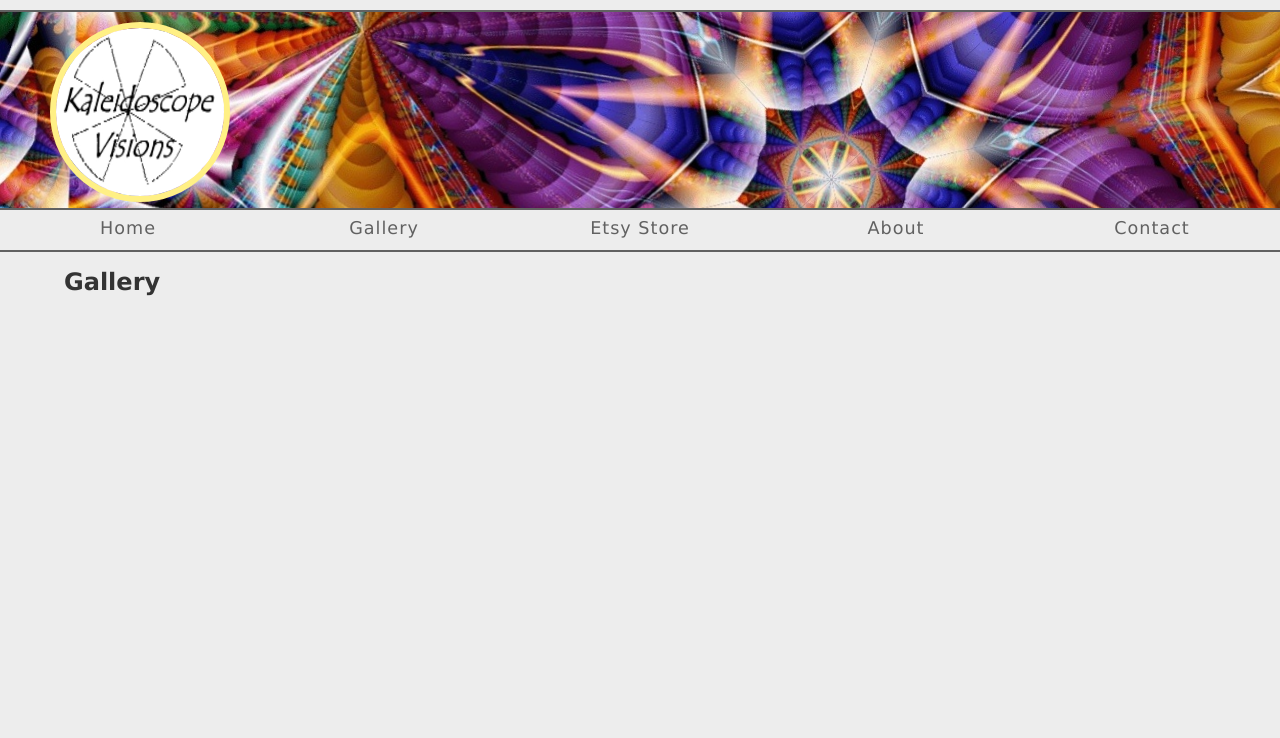
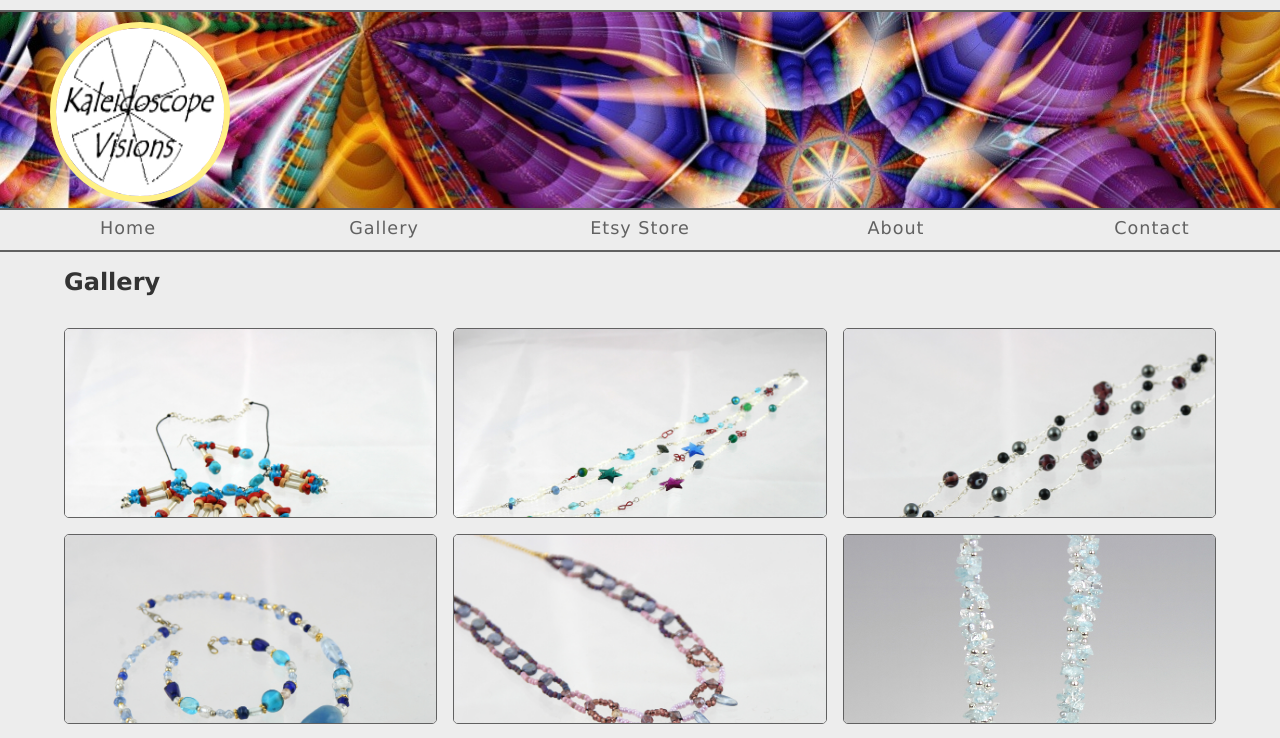
Before and after one commit to PJAuld/kaleidoscope-visions, a Nuxt app: page /gallery in a window 1280 px wide. Shown: the top 738 px of the page. Built offline with nearby package versions, Linux system fonts and the light colour scheme.

Commit message:
Add gallery page

```diff
--- a/assets/main.scss
+++ b/assets/main.scss
@@ -13,3 +13,10 @@ div.text * {
   border-radius: 5px;
   overflow: hidden;
 }
+
+.gallery {
+  display: grid;
+  grid-gap: 1rem;
+  grid-template-columns: repeat(3, 1fr);
+  margin: 2rem 0 2rem 0;
+}
--- a/pages/gallery.vue
+++ b/pages/gallery.vue
@@ -1,14 +1,26 @@
 <template>
-  <section class="gallery">
+  <section id="gallery">
     <h1>Gallery</h1>
-    <div
+    <div class="gallery">
+      <Piece v-for="piece in catalog"
+          :key="piece.id"
+          :id="piece.id"
+          :extension="piece.extension" />
+    </div>
   </section>
 </template>
 
 <script>
+import catalog from '../assets/catalog/catalog';
+import Piece from '../components/Piece';
+
 export default {
+  components: { Piece },
   data() {
-    return { title: 'Gallery' };
+    return {
+      title: 'Gallery',
+      catalog: catalog.getCatalogData(),
+    };
   },
   head() {
     return { title: this.title };
@@ -18,11 +30,4 @@ export default {
 
 <style lang="scss" scoped>
 @import '~/assets/main.scss';
-
-// {
-//   display: grid;
-//   grid-gap: 1rem;
-//   grid-template-columns: repeat(3, 1fr);
-//   margin: 2rem 0 2rem 0;
-// }
 </style>
--- a/pages/index.vue
+++ b/pages/index.vue
@@ -13,7 +13,7 @@
         for gals finding a hard time for good pieces that fit properly.</p>
       <p>Let's see if we can create the perfect piece for what you need!</p>
     </div>
-    <div class="showcase">
+    <div class="gallery">
       <Piece v-for="piece in catalog.slice(0, 3)"
           :key="piece.id"
           :id="piece.id"
@@ -42,11 +42,4 @@ export default {
 
 <style lang="scss" scoped>
 @import '~/assets/main.scss';
-
-.showcase {
-  display: grid;
-  grid-gap: 1rem;
-  grid-template-columns: repeat(3, 1fr);
-  margin: 2rem 0 2rem 0;
-}
 </style>
```
